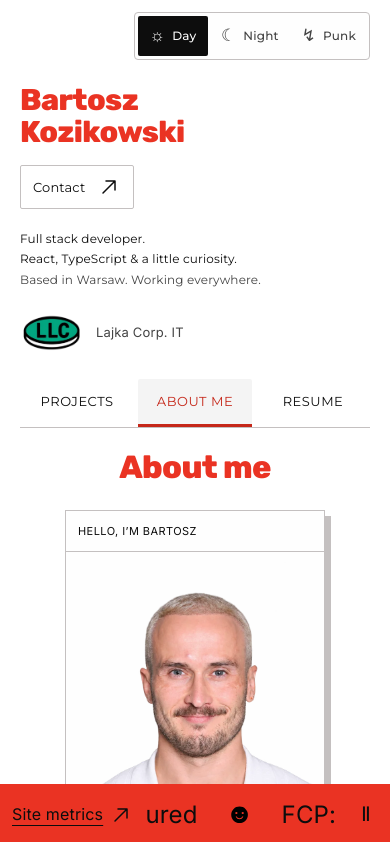
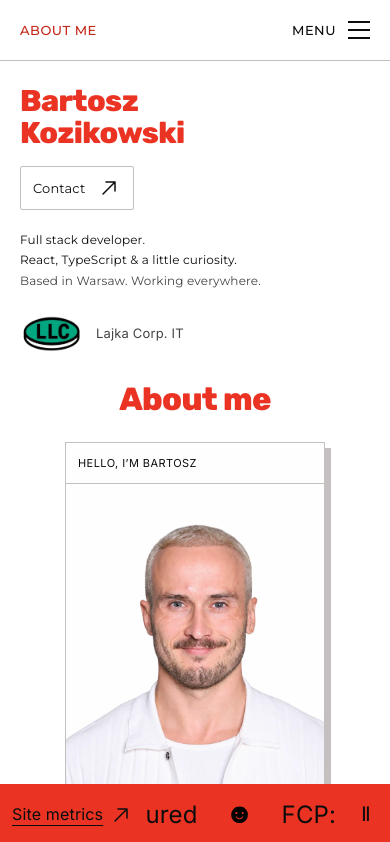
Before and after one commit to bartkozik/kozikowski-it, a Next.js app: page /about in a window 390 px wide. Shown: the top 842 px of the page. Built offline with nearby package versions, Linux system fonts and the light colour scheme.

Commit message:
feat: move mobile navigation and themes into a top menu

```diff
--- a/src/app/layout.tsx
+++ b/src/app/layout.tsx
@@ -6,6 +6,7 @@ import { ModeSwitch } from '@/core/modules/Experience/ModeSwitch';
 import { PunkRadio } from '@/core/modules/Experience/PunkRadio';
 import { modeBootstrap } from '@/core/modules/Experience/interface-mode';
 
+import { PortfolioNavigation } from '@/core/modules/PortfolioLayout/PortfolioNavigation';
 import { MetricsBar } from '@/core/modules/MetricsBar';
 import { fontVariables } from '@/core/theme/fonts';
 
@@ -37,6 +38,7 @@ export default function RootLayout({ children }: Readonly<{ children: ReactNode
           Skip to content
         </a>
         <ExperienceProvider>
+          <PortfolioNavigation />
           <ModeSwitch />
           {children}
           <PunkRadio />
--- a/src/core/modules/Experience/ModeSwitch.module.scss
+++ b/src/core/modules/Experience/ModeSwitch.module.scss
@@ -69,18 +69,39 @@
 }
 @media (max-width: 699px) {
   .bar {
-    padding: 12px 20px 0;
+    display: none;
   }
   .label {
     display: none;
   }
   .switch button {
-    min-height: 40px;
+    min-height: 44px;
   }
   :global(html[data-mode='punk']) .bar {
     justify-content: flex-end;
   }
+
+  .bar.embedded {
+    display: flex;
+    flex-direction: column;
+    align-items: flex-start;
+    gap: 12px;
+    padding: 20px 0 0;
+    border-top: 1px solid theme.$color-border;
+
+    .label {
+      display: block;
+    }
+    .switch {
+      width: 100%;
+    }
+    .switch button {
+      flex: 1;
+      min-width: 0;
+    }
+  }
 }
+
 @media print {
   .bar {
     display: none;
--- a/src/core/modules/Experience/ModeSwitch.tsx
+++ b/src/core/modules/Experience/ModeSwitch.tsx
@@ -11,10 +11,10 @@ const modes = {
   punk: { icon: '↯', label: 'Punk', title: 'Punk mode — enter the implant lab' },
 };
 
-export function ModeSwitch() {
+export function ModeSwitch({ embedded = false }: Readonly<{ embedded?: boolean }>) {
   const { mode } = useExperience();
   return (
-    <div className={styles.bar}>
+    <div className={`${styles.bar} ${embedded ? styles.embedded : ''}`}>
       <span className={styles.label}>{mode === 'punk' ? 'UNAUTHORIZED INTERFACE // v.2077' : 'Choose your shift'}</span>
       <div className={styles.switch} role="group" aria-label="Interface mode">
         {interfaceModes.map((value) => (
--- a/src/core/modules/MetricsBar/MetricsReport.tsx
+++ b/src/core/modules/MetricsBar/MetricsReport.tsx
@@ -13,7 +13,7 @@ export function MetricsReport() {
   const measurement = useVisitorMetrics();
 
   return (
-    <main className={styles.page} id="main-content">
+    <main className={styles.page} id="main-content" tabIndex={-1}>
       <header className={styles.header}>
         <Link href="/" className={styles.backLink}>
           <span aria-hidden="true">
--- a/src/core/modules/PortfolioLayout/PortfolioLayout.module.scss
+++ b/src/core/modules/PortfolioLayout/PortfolioLayout.module.scss
@@ -1,7 +1,6 @@
 @use '@/core/theme' as theme;
 
-.header,
-.navigation {
+.header {
   display: none;
 }
 
@@ -49,39 +48,6 @@
     }
   }
 
-  .navigation {
-    display: grid;
-    grid-template-columns: repeat(3, minmax(0, 1fr));
-    gap: 4px;
-    margin: 0 20px 20px;
-    border-bottom: 1px solid theme.$color-border;
-    font: 400 13px / 20px theme.$font-body;
-    letter-spacing: 0.04em;
-    scroll-margin-top: 12px;
-
-    a {
-      display: flex;
-      align-items: center;
-      justify-content: center;
-      min-height: 48px;
-      padding: 8px 4px;
-      border-bottom: 3px solid transparent;
-      border-radius: 2px 2px 0 0;
-      text-decoration: none;
-      text-transform: uppercase;
-
-      &:hover {
-        background: var(--surface-hover);
-      }
-
-      &[aria-current='page'] {
-        color: var(--color-link-accent);
-        border-bottom-color: currentColor;
-        background: var(--surface-hover);
-      }
-    }
-  }
-
   :global(html[data-mode='punk']) {
     .name {
       font-size: 23px;
@@ -90,7 +56,6 @@
     }
 
     .intro,
-    .navigation,
     .contact {
       font-family: monospace;
     }
@@ -105,8 +70,7 @@
 }
 
 @media print {
-  .header,
-  .navigation {
+  .header {
     display: none;
   }
 }
--- a/src/core/modules/PortfolioLayout/PortfolioLayout.tsx
+++ b/src/core/modules/PortfolioLayout/PortfolioLayout.tsx
@@ -6,7 +6,6 @@ import { ArrowIcon } from '@/core/modules/Icons/ArrowIcon';
 import { SiteSignature } from '@/core/modules/SiteSignature/SiteSignature';
 
 import { PortfolioIntro } from './PortfolioIntro';
-import { PortfolioNavigation } from './PortfolioNavigation';
 import styles from './PortfolioLayout.module.scss';
 
 export function PortfolioLayout({ children }: Readonly<{ children: ReactNode }>) {
@@ -22,7 +21,6 @@ export function PortfolioLayout({ children }: Readonly<{ children: ReactNode }>)
         <PortfolioIntro className={styles.intro} />
         <SiteSignature />
       </header>
-      <PortfolioNavigation />
       {children}
     </>
   );
--- /dev/null
+++ b/src/core/modules/PortfolioLayout/PortfolioNavigation.module.scss
@@ -0,0 +1,134 @@
+@use '@/core/theme' as theme;
+
+.header {
+  display: none;
+}
+
+@media (max-width: 699px) {
+  .header {
+    display: block;
+    border-bottom: 1px solid theme.$color-border;
+    background: theme.$color-background;
+  }
+
+  .trigger {
+    display: flex;
+    align-items: center;
+    justify-content: space-between;
+    gap: 16px;
+    min-height: 60px;
+    padding: 12px 20px;
+    list-style: none;
+    cursor: pointer;
+    font: 500 13px / 20px theme.$font-body;
+    text-transform: uppercase;
+    letter-spacing: 0.04em;
+
+    &::-webkit-details-marker {
+      display: none;
+    }
+
+    &:focus-visible {
+      outline-offset: -4px;
+    }
+  }
+
+  .current {
+    color: var(--color-link-accent);
+  }
+
+  .action {
+    display: flex;
+    align-items: center;
+    gap: 12px;
+  }
+
+  .icon {
+    position: relative;
+    width: 22px;
+    height: 18px;
+
+    span {
+      position: absolute;
+      left: 0;
+      width: 100%;
+      height: 2px;
+      background: currentColor;
+    }
+
+    span:nth-child(1) {
+      top: 0;
+    }
+    span:nth-child(2) {
+      top: 8px;
+    }
+    span:nth-child(3) {
+      top: 16px;
+    }
+  }
+
+  details[open] .icon {
+    span:nth-child(1) {
+      top: 8px;
+      transform: rotate(45deg);
+    }
+    span:nth-child(2) {
+      opacity: 0;
+    }
+    span:nth-child(3) {
+      top: 8px;
+      transform: rotate(-45deg);
+    }
+  }
+
+  .panel {
+    padding: 0 20px 24px;
+  }
+
+  .navigation {
+    display: grid;
+    gap: 4px;
+    padding: 8px 0 20px;
+
+    a {
+      display: flex;
+      align-items: center;
+      min-height: 48px;
+      padding: 10px 12px;
+      border-left: 3px solid transparent;
+      text-decoration: none;
+      text-transform: uppercase;
+      font-size: 13px;
+      letter-spacing: 0.04em;
+
+      &:hover {
+        background: var(--surface-hover);
+      }
+
+      &[aria-current] {
+        color: var(--color-link-accent);
+        border-color: currentColor;
+        background: var(--surface-hover);
+      }
+    }
+  }
+
+  :global(html[data-mode='punk']) {
+    .header {
+      border-color: var(--neon-cyan);
+    }
+    .trigger,
+    .navigation {
+      font-family: monospace;
+    }
+    .action {
+      color: var(--neon-cyan);
+    }
+  }
+}
+
+@media print {
+  .header {
+    display: none;
+  }
+}
--- a/src/core/modules/PortfolioLayout/PortfolioNavigation.tsx
+++ b/src/core/modules/PortfolioLayout/PortfolioNavigation.tsx
@@ -4,44 +4,91 @@ import Link from 'next/link';
 import { usePathname } from 'next/navigation';
 import { useEffect, useRef } from 'react';
 
+import { ModeSwitch } from '@/core/modules/Experience/ModeSwitch';
+
 import { mobileViewportQuery } from './useMobileViewport';
-
-import styles from './PortfolioLayout.module.scss';
+import styles from './PortfolioNavigation.module.scss';
 
 const sections = [
   { href: '/', label: 'Projects' },
   { href: '/about', label: 'About me' },
   { href: '/resume', label: 'Resume' },
+  { href: '/contact', label: 'Contact' },
 ];
 
 export function PortfolioNavigation() {
   const pathname = usePathname();
-  const navigation = useRef<HTMLElement>(null);
+  const menu = useRef<HTMLDetailsElement>(null);
+  const trigger = useRef<HTMLElement>(null);
   const pendingNavigation = useRef(false);
+  const activeSection = sections.find(
+    ({ href }) => pathname === href || (href === '/' && pathname.startsWith('/projects/')),
+  );
 
   useEffect(() => {
+    if (menu.current) menu.current.open = false;
     if (!pendingNavigation.current) return;
     pendingNavigation.current = false;
     if (!window.matchMedia(mobileViewportQuery).matches) return;
     document.getElementById('main-content')?.focus({ preventScroll: true });
-    navigation.current?.scrollIntoView({ block: 'start', behavior: 'instant' });
+    window.scrollTo({ top: 0, behavior: 'instant' });
   }, [pathname]);
 
+  useEffect(() => {
+    const query = window.matchMedia(mobileViewportQuery);
+    function closeOnDesktop() {
+      if (query.matches || !menu.current) return;
+      const hadFocus = menu.current.contains(document.activeElement);
+      menu.current.open = false;
+      if (hadFocus) document.getElementById('main-content')?.focus({ preventScroll: true });
+    }
+    query.addEventListener('change', closeOnDesktop);
+    return () => query.removeEventListener('change', closeOnDesktop);
+  }, []);
+
   return (
-    <nav ref={navigation} className={styles.navigation} aria-label="Portfolio sections">
+    <header className={styles.header}>
+      <details
+        ref={menu}
+        onKeyDown={(event) => {
+          if (event.key !== 'Escape' || !event.currentTarget.open) return;
+          event.preventDefault();
+          event.currentTarget.open = false;
+          trigger.current?.focus();
+        }}
+      >
+        <summary ref={trigger} className={styles.trigger}>
+          <span className={styles.current}>{activeSection?.label ?? 'Portfolio'}</span>
+          <span className={styles.action}>
+            Menu
+            <span className={styles.icon} aria-hidden="true">
+              <span />
+              <span />
+              <span />
+            </span>
+          </span>
+        </summary>
+        <div className={styles.panel}>
+          <nav className={styles.navigation} aria-label="Portfolio sections">
             {sections.map(({ href, label }) => (
               <Link
                 key={href}
                 href={href}
-          aria-current={pathname === href ? 'page' : undefined}
+                aria-current={pathname === href ? 'page' : activeSection?.href === href ? 'location' : undefined}
                 scroll={false}
                 onNavigate={() => {
                   pendingNavigation.current = pathname !== href;
+                  if (menu.current) menu.current.open = false;
+                  if (pathname === href) trigger.current?.focus();
                 }}
               >
                 {label}
               </Link>
             ))}
           </nav>
+          <ModeSwitch embedded />
+        </div>
+      </details>
+    </header>
   );
 }
--- a/src/core/modules/ProfilePages/ProfilePages.module.scss
+++ b/src/core/modules/ProfilePages/ProfilePages.module.scss
@@ -410,8 +410,11 @@
 }
 
 @media (max-width: 699px) {
+  .navigation {
+    display: none;
+  }
+
   .page[data-portfolio-page] {
-    .navigation,
     .subtitle {
       display: none;
     }
--- a/src/core/modules/ProjectDetails/ProjectDetails.tsx
+++ b/src/core/modules/ProjectDetails/ProjectDetails.tsx
@@ -34,7 +34,7 @@ export function ProjectDetails({ project, details, nextProject }: ProjectDetails
 
   return (
     <ViewTransition name={`project-${project.slug}`} share="project-expand" default="none">
-      <main className={styles.page} id="main-content">
+      <main className={styles.page} id="main-content" tabIndex={-1}>
         <header className={styles.header}>
           <nav className={styles.projectNavigation} aria-label="Project navigation">
             <Link href="/" className={styles.backLink}>
```
Lines whose indentation alone changed are shown as unchanged.
